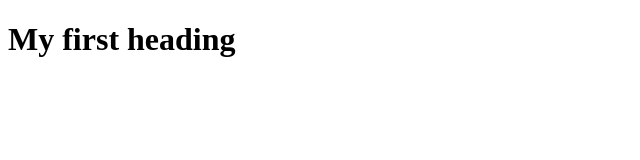
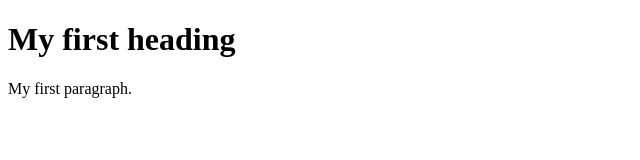
Before and after one commit to tvoja0mama/webpage, a plain HTML site: page index.html in a window 1280 px wide. Shown: the whole page, without its empty margins (0-640 px from the left). Drawn offline with Linux system fonts and the light colour scheme.

Commit message:
Update index.html

```diff
--- a/index.html
+++ b/index.html
@@ -3,4 +3,7 @@
 <body>
 
 <h1> My first heading</h1>
-<p>
+ <p> My first paragraph.</p>
+
+ </body>
+</html>
```
